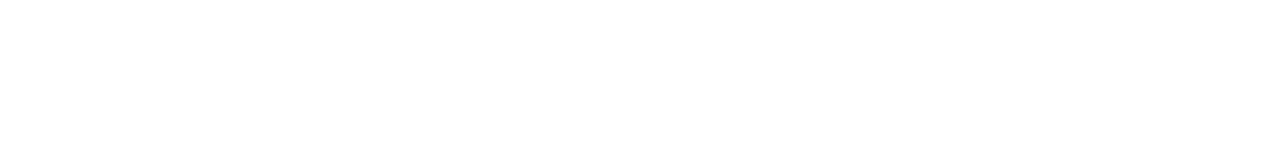
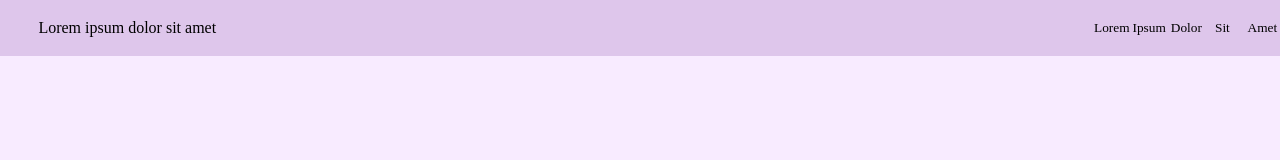
Before and after one commit to Bloxxer126g/CoffeeCoasterCo, a plain HTML site: page index.html in a window 1280 px wide. Drawn offline with Linux system fonts and the light colour scheme; a web font is replaced by a local one.

Commit message:
Add Topbar

```diff
--- a/index.html
+++ b/index.html
@@ -3,9 +3,34 @@
 <head>
     <meta charset="UTF-8">
 
-    <title>CoffeeCoastersCo.</title>
+    <link href="https://api.fontshare.com/v2/css?f[]=plein@1&display=swap" rel="stylesheet">
+
+    <link href="styles.css" rel="stylesheet">
+    <script src="main.js" defer></script>
+
+    <title>Lorem ipsum dolor sit amet</title>
 </head>
 <body>
+    <div id="Topbar">
+        <p id="Title">Lorem ipsum dolor sit amet</p>
+        <button class="TopbarNavigator" id="LoremButton">
+            Lorem
+        </button>
+        <button class="TopbarNavigator" id="IpsumButton">
+            Ipsum
+        </button>
+        <button class="TopbarNavigator" id="DolorButton">
+            Dolor
+        </button>
+        <button class="TopbarNavigator" id="SitButton">
+            Sit
+        </button>
+        <button class="TopbarNavigator" id="SitButton">
+            Amet
+        </button>
+    </div>
+    <div id="CenterContent">
 
+    </div>
 </body>
 </html>
--- a/styles.css
+++ b/styles.css
@@ -0,0 +1,56 @@
+:root {
+    --background: hsl(278, 100%, 96%);
+    --font: "Plein", serif;
+    --topbar-background: hsl(279, 48%, 85%);
+}
+
+body {
+    background-color: var(--background);
+}
+
+
+h1,h2,h3,h4,p,div,button{
+    font-family: var(--font);
+}
+
+#Topbar {
+    height: 7%;
+    width: 100%;
+    left: 0%;
+    top: 0%;
+    display: flex;
+    position: fixed;
+    background-color: var(--topbar-background);
+    justify-content: right;
+    align-items: center;
+    z-index: 999;
+}
+
+#Title {
+    position: fixed;
+    left: 3%;
+    font-size: 2vh;
+}
+
+#CenterContent {
+    display: flex;
+    position: fixed;
+    width: 100%;
+    height: 80%;
+    align-items: center;
+    justify-content: center;
+    flex-direction: column;
+    transition: 0.1s;
+}
+
+.TopbarNavigator {
+    height: 100%;
+    width: 3%;
+    background-color: hsla(0, 0%, 0%, 0);
+    border: none;
+    transition: 0.2s;
+}
+
+.TopbarNavigator:hover {
+    background-color: hsla(0, 0%, 0%, 0.171);
+}
```
Also changed, not shown: images/Coaster.jpeg (deleted).
